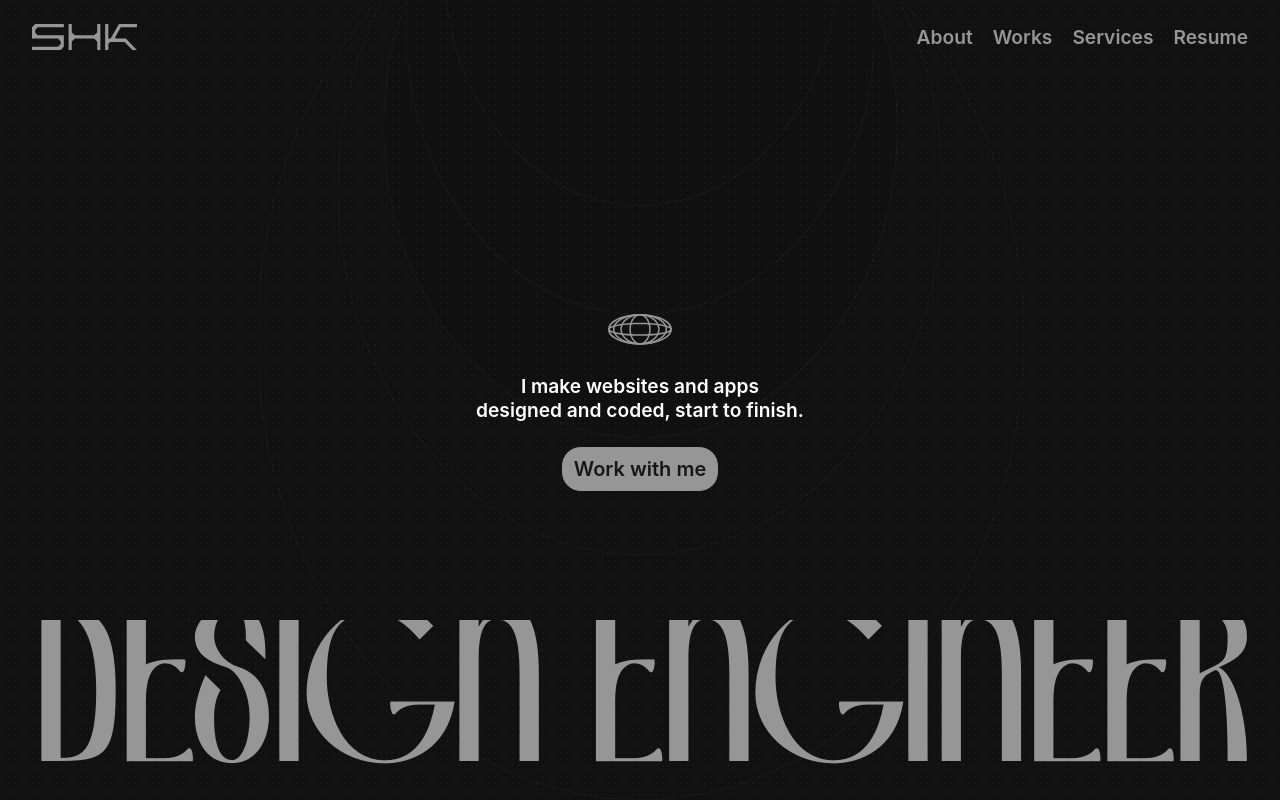
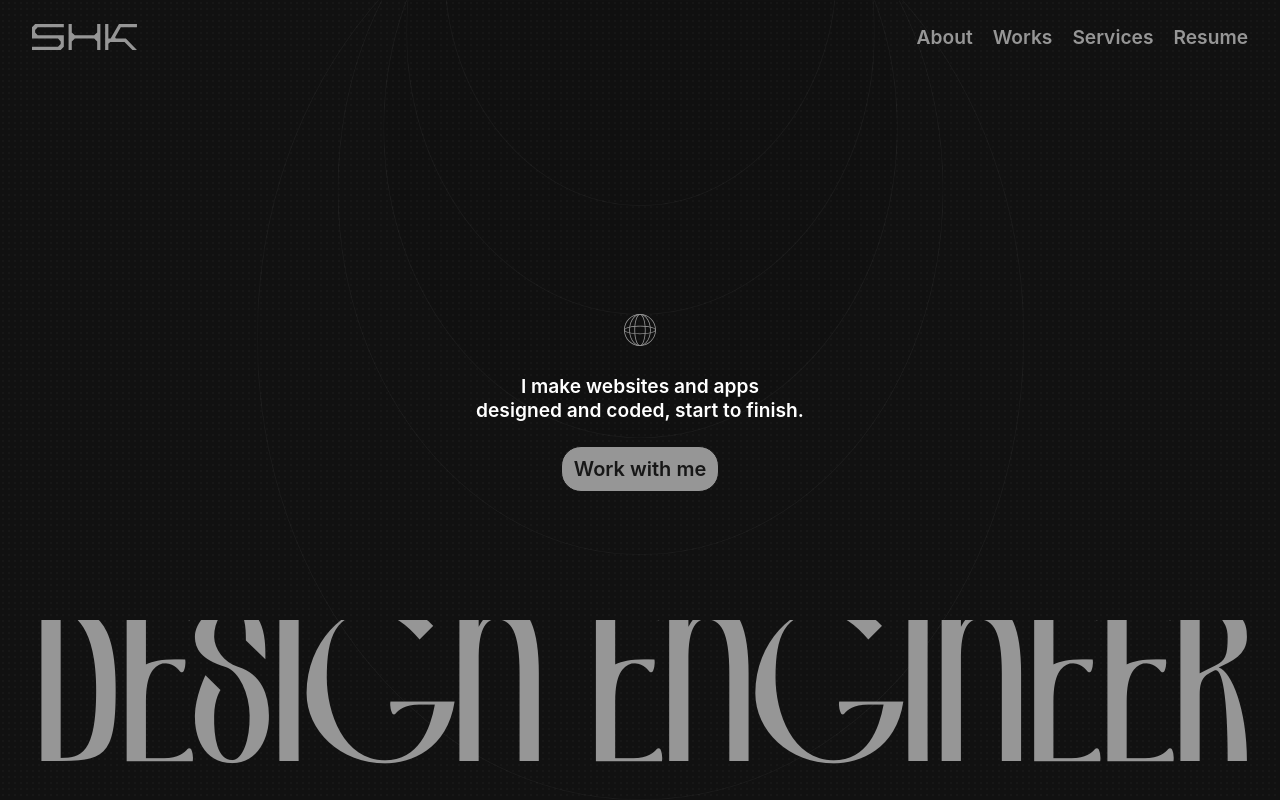
Before and after one commit to ShozabSHK10/Portfolio-Shozab-Sohail, a React (Vite) app: page / in a window 1280 px wide. Built offline with nearby package versions, Linux system fonts and the light colour scheme; a web font is replaced by a local one.

Commit message:
added a new svg

```diff
--- a/src/components/sections/Hero/Hero.css
+++ b/src/components/sections/Hero/Hero.css
@@ -42,7 +42,7 @@
 }
 
 .hero-image img {
-  width: 4rem;
+  width: 2rem;
   height: auto;
 }
 
```
Also changed, not shown: public/logo/GLOBE.svg.
